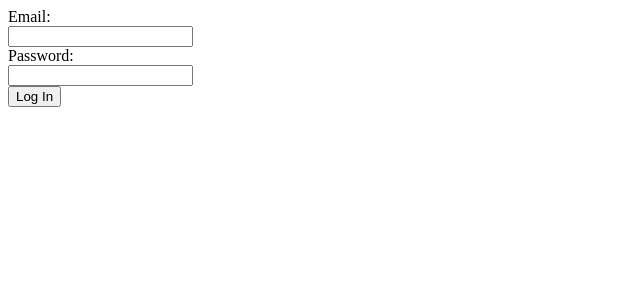
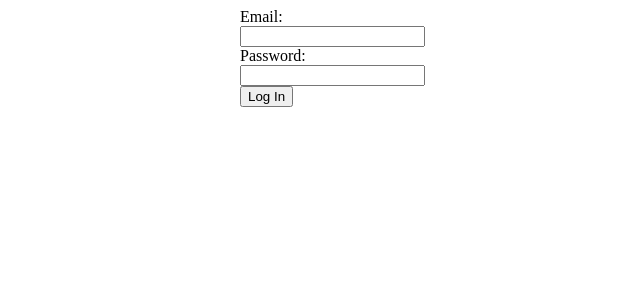
Before and after one commit to UltiManager/ultimanager-web, a React app: page / in a window 1280 px wide. Shown: the top 300 px of the page, without its empty margins (0-640 px from the left). Built offline with nearby package versions, Linux system fonts and the light colour scheme; the HTML template or start-up script is replaced by a standard one.

Commit message:
Add container for login component.

```diff
--- a/jest.config.js
+++ b/jest.config.js
@@ -1,3 +1,4 @@
 module.exports = {
+  preset: "ts-jest",
   setupFilesAfterEnv: ["@testing-library/react/cleanup-after-each"]
 };
--- a/src/App.tsx
+++ b/src/App.tsx
@@ -1,10 +1,15 @@
 import * as React from "react";
+import { ThemeProvider } from "styled-components";
+import Container from "./components/Container";
 import LoginForm from "./components/LoginForm";
+import defaultTheme from "./styles/themes";
 
 const App: React.FunctionComponent = () => (
-  <div>
-    <LoginForm onSubmit={(): void => {}} />
-  </div>
+  <ThemeProvider theme={defaultTheme}>
+    <Container>
+      <LoginForm onSubmit={(): void => {}} />
+    </Container>
+  </ThemeProvider>
 );
 
 export default App;
--- /dev/null
+++ b/src/components/Container.tsx
@@ -0,0 +1,13 @@
+import styled from "styled-components";
+
+interface Props {
+  size?: "small" | "medium";
+}
+
+const Container = styled.div<Props>`
+  margin: 0 auto;
+  max-width: ${(props): string =>
+    props.theme.containers.width[props.size || "medium"]};
+`;
+
+export default Container;
--- /dev/null
+++ b/src/styles/themes.ts
@@ -0,0 +1,12 @@
+import { DefaultTheme } from "styled-components";
+
+const defaultTheme: DefaultTheme = {
+  containers: {
+    width: {
+      small: "20rem",
+      medium: "50rem"
+    }
+  }
+};
+
+export default defaultTheme;
```
Also changed, not shown: package.json (+5 -2 lines), src/types/styled.d.ts (added, +12 -0 lines), .babelrc.js (deleted), 1 other file (tests, documents, lock files or other folders).
